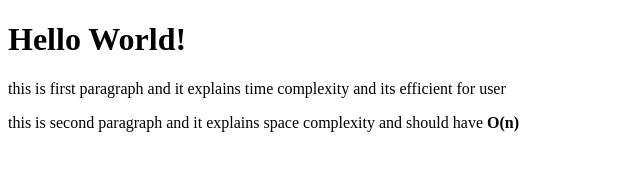
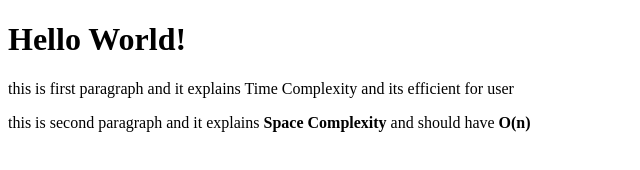
Before and after one commit to acciojob/time-and-space-complexity-priyanshu0007-bit, a website: page main.html in a window 1280 px wide. Shown: the whole page, without its empty margins (0-640 px from the left). Drawn offline with Linux system fonts and the light colour scheme.

Commit message:
created a submission

```diff
--- a/main.html
+++ b/main.html
@@ -9,8 +9,8 @@
 
 <body>
 	<!-- the entire body must be written by student -->
-	<p>this is first paragraph and it explains time complexity and its efficient for user</p>
-	<p>this is second paragraph and it explains space complexity and should have <b>O(n)</b></p>
+	<p>this is first paragraph and it explains Time Complexity and its efficient for user</p>
+	<p>this is second paragraph and it explains <b>Space Complexity</b> and should have <b>O(n)</b></p>
     <script type="text/javascript" src="./script.js">
 </script>
 
```
